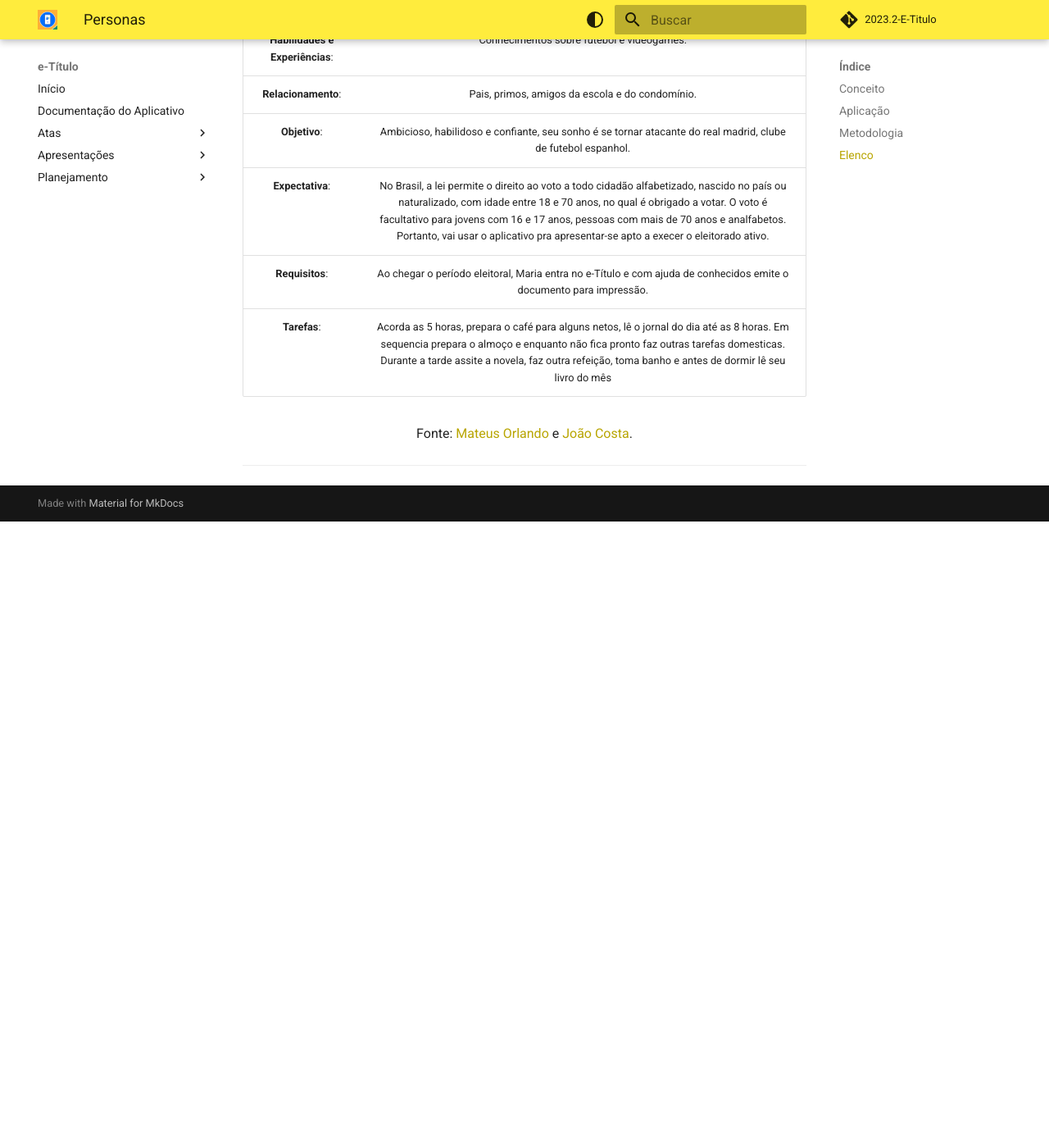
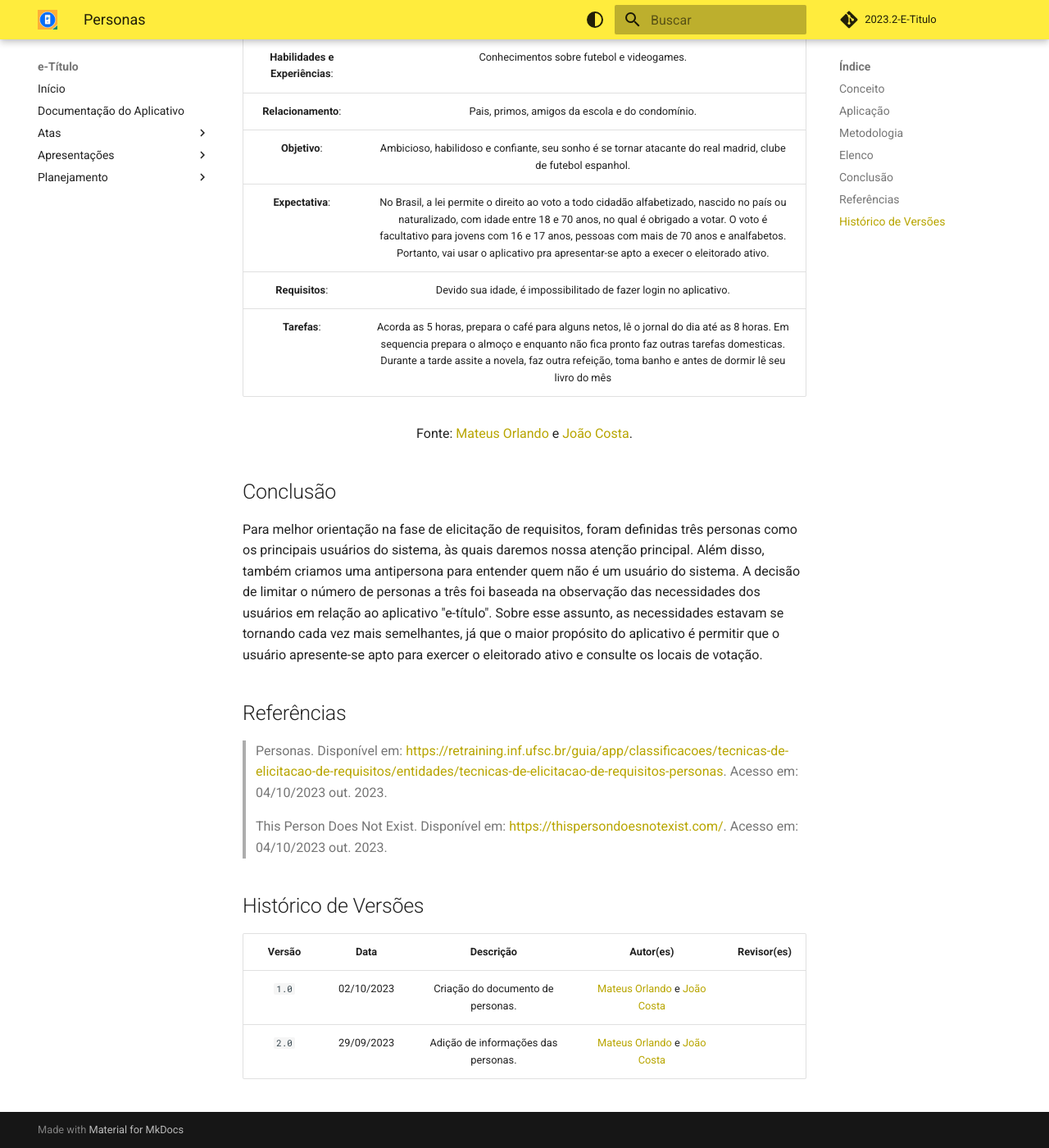
Before and after one commit to Requisitos-de-Software/2023.2-e-Titulo, an MkDocs documentation site: the page built from docs/Personas.md, in a window 1280 px wide and 1400 px high, scrolled down 3427 px. Shown: the whole window at 82% size. Built offline with MkDocs 1.6.1 and Material for MkDocs 9.7.7, drawn with Linux system fonts in a browser that asks for light colours; comment, search, counter and statistics services are not loaded; before the commit the page ends 4063 px from its top, so only the background shows below that; some of the changed text lies outside the part shown.

Commit message:
UPDATE: adicionando antipersona e imagens
Co-autored-by: Mateus Orlando<mateusorlando2014@gmail.com>

```diff
--- a/docs/Personas.md
+++ b/docs/Personas.md
@@ -20,24 +20,24 @@ Como embasamento para a construção das personas e da antipersona, foram utiliz
 
 |Persona Primária|Felipe Augusto|
 | :--:|:--:|
-| **Foto**:| ![](../assets/Personas/FelipeAugusto.jpeg) <p>Figura 1: Felipe Augusto                                                                                                                                                      |
+| **Foto**:| ![](../docs/assets/ferramentas/Personas/felipe.jpeg) <p>Figura 1: Felipe Augusto                                                                                                                                                      |
 | **Nome**:| Felipe Augusto.                                                                                                                                                                                                             |                                                                                                                                                                                                        |
 | **Características**:| Homem, 22 anos,  graduando em Administração e estagiário em um corretora de imóveis.                                                                                                                             |
 | **Habilidades e Experiências**:| Conhecimento básico de vendas e gestão de empresas.                                                                                                                                                   |
 | **Relacionamento**:| Equipe de vendas da imobiliária, familiares e amigos da época de colégio.                                                                                                                                         |
 | **Objetivo**:| Ele é determinado, focado e persistente. Almeja passar em algum concurso público na área bancária.                                                                                                                      |
 | **Expectativa**:| Como Felipe está focado na construção de uma carreira sólida e próspera, ele não liga muito para o período eleitoral e apenas entra no aplicativo para acessar o local de votação no período das eleições.           |
-| **Requisitos**:| Ao chegar o período eleitoral, Felipe entra no e-Título e verifica o seu local de votação.                                                                                                                            |
+| **Requisitos**:| Ao chegar o período eleitoral, Felipe entra no e-Título e verifica o seu local de votação e apresentar-se apto para excercer o eleitorado ativo.                                                                                                                            |
 | **Tarefas**:| Ir para a Faculdade na parte da manhã, almoçar, trabalhar na parte da tarde até o fim do horário comercial, ir para academia, malhar, voltar para casa jantar e usar as redes sociais até dormir.                        |
 
 <font size="3"><p style="text-align: center">Fonte: [Mateus Orlando](https://github.com/MateusPy) e [João Costa](https://github.com/jvcostta).</p>
 
-<p style="text-align: center"><b>Tabela 2</b> - Persona Secundária XXXXX</p>
+<p style="text-align: center"><b>Tabela 2</b> - Persona Secundária Diego Carvalho</p>
 
 
 |Persona Primária|Diego Carvalho|
 | :--:|:--:|
-| **Foto**:| ![](../assets/Personas/FelipeAugusto.jpeg) <p>Figura 2: Diego Carvalho                                                                                                                                                      |
+| **Foto**:| ![](../docs/assets/ferramentas/Personas/diego.jpeg) <p>Figura 2: Diego Carvalho                                                                                                                                                      |
 | **Nome**:| Diego Carvalho.                                                                                                                                                                                                             |                                                                                                                                                                                                        |
 | **Características**:| Homem, 36 anos,  formado em direito na UFMG e servidor do TSE(Tribunal Superior Eleitoral).                                                                                                                             |
 | **Habilidades e Experiências**:| Conhecimento avançado sobre constituição, poder executivo e legislativo. Perfil de liderança.                                                                                                                                                   |
@@ -45,7 +45,7 @@ Como embasamento para a construção das personas e da antipersona, foram utiliz
 | **Objetivo**:| Ele é muito inteligente e pensa no futuro. Deseja instruir seus filhos para seguirem o mesmo caminho, pois seus conhecimentos facilitariam o trajeto.                                                                                                                    |
 | **Expectativa**:| Diego trabalha no TSE e está o tempo inteiro utilizando dados relacionados a votação. Portanto, está constantemente verificando os documentos emitidos pela Justiça Eleitoral.         |
 | **Requisitos**:| Durante a semana no trabalho, Diego entra no e-Título e verifica diversos documentos emitidos.                                                                                                                            |
-| **Tarefas**:|  |
+| **Tarefas**:|  | Pela manhã gosta de olhar como anda seus investimentos na bolsa de valores e após o almoço trabalha 7 horas, apenas em dias úteis no periodo da tarde. Quando chega em casa a noite gosta de ter um tempo com a família, assistindo series, filmes ou cozinhando.
 
 <font size="3"><p style="text-align: center">Fonte: [Mateus Orlando](https://github.com/MateusPy) e [João Costa](https://github.com/jvcostta).</p>
 
@@ -72,16 +72,31 @@ Como embasamento para a construção das personas e da antipersona, foram utiliz
 
 |antiPersona|Enzo Rodrigues|
 | :--:|:--:|
-| **Foto**:| ![](../assets/Personas/FelipeAugusto.jpeg) <p>Figura 3: Enzo Rodrigues.                                                                                                                                                                                                                        |
+| **Foto**:| ![](../docs/assets/ferramentas/Personas/enzo.jpeg) <p>Figura 3: Enzo Rodrigues.                                                                                                                                                                                                                        |
 | **Nome**:| Enzo Rodrigues.                                                                                                                                                                                                                                                                                |                                                                                                                                                                                                        |
-| **Características**:| Homem, 16 anos, estudante do ensino fundamental.                                                                                                                                                                                                             |
+| **Características**:| Homem, 14 anos, estudante do ensino fundamental.                                                                                                                                                                                                             |
 | **Habilidades e Experiências**:| Conhecimentos sobre futebol e videogames.                                                                                                                                                                                      |
 | **Relacionamento**:| Pais, primos, amigos da escola e do condomínio.                                                                                                                                                                                                                                              |
 | **Objetivo**:| Ambicioso, habilidoso e confiante, seu sonho é se tornar atacante do real madrid, clube de futebol espanhol.                                                                                                                                                                                  |
 | **Expectativa**:| No Brasil, a lei permite o direito ao voto a todo cidadão alfabetizado, nascido no país ou naturalizado, com idade entre 18 e 70 anos, no qual é obrigado a votar. O voto é facultativo para jovens com 16 e 17 anos,  pessoas com mais de 70 anos e analfabetos. Portanto, vai usar o aplicativo pra apresentar-se apto a execer o eleitorado ativo.     |
-| **Requisitos**:| Ao chegar o período eleitoral, Maria entra no e-Título e com ajuda de conhecidos emite o documento para impressão.                                                                                                                                                                      |
+| **Requisitos**:| Devido sua idade, é impossibilitado de fazer login no aplicativo.                                                                                                                                                               |
 | **Tarefas**:| Acorda as 5 horas, prepara o café para alguns netos, lê o jornal do dia até as 8 horas. Em sequencia prepara o almoço e enquanto não fica pronto faz outras tarefas domesticas. Durante a tarde assite a novela, faz outra refeição, toma banho e antes de dormir lê seu livro do mês      |
 
 <font size="3"><p style="text-align: center">Fonte: [Mateus Orlando](https://github.com/MateusPy) e [João Costa](https://github.com/jvcostta).</p>
 
----
+## Conclusão
+
+Para melhor orientação na fase de elicitação de requisitos, foram definidas três personas como os principais usuários do sistema, às quais daremos nossa atenção principal. Além disso, também criamos uma antipersona para entender quem não é um usuário do sistema. A decisão de limitar o número de personas a três foi baseada na observação das necessidades dos usuários em relação ao aplicativo "e-título". Sobre esse assunto, as necessidades estavam se tornando cada vez mais semelhantes, já que o maior propósito do aplicativo é permitir que o usuário apresente-se apto para exercer o eleitorado ativo e consulte os locais de votação.
+
+## Referências
+> Personas. Disponível em: <https://retraining.inf.ufsc.br/guia/app/classificacoes/tecnicas-de-elicitacao-de-requisitos/entidades/tecnicas-de-elicitacao-de-requisitos-personas>. Acesso em: 04/10/2023 out. 2023.
+
+> This Person Does Not Exist.  Disponível em: <https://thispersondoesnotexist.com/>. Acesso em: 04/10/2023 out. 2023.
+
+
+## Histórico de Versões
+
+| Versão  |    Data    |                        Descrição                        |                                             Autor(es)                                             |                  Revisor(es)                   |
+| :-----: | :--------: | :-----------------------------------------------------: | :-----------------------------------------------------------------------------------------------: | :--------------------------------------------: |
+|  `1.0`  | 02/10/2023 |            Criação do documento de personas.            | [Mateus Orlando](https://github.com/MateusPy) e [João Costa](https://github.com/jvcostta) |                                                        |
+|  `2.0`  | 29/09/2023 |            Adição de informações das personas.            | [Mateus Orlando](https://github.com/MateusPy) e [João Costa](https://github.com/jvcostta) |                                                      |
```
Also changed, not shown: other parts of docs/Personas.md (+2 -2 lines), docs/assets/ferramentas/Personas/FelipeAugusto.jpeg (deleted), docs/assets/ferramentas/Personas/diego.jpeg (added), docs/assets/ferramentas/Personas/enzo.jpeg (added), docs/assets/ferramentas/Personas/felipe.jpeg (added), docs/assets/ferramentas/Personas/maria.jpeg (added).
